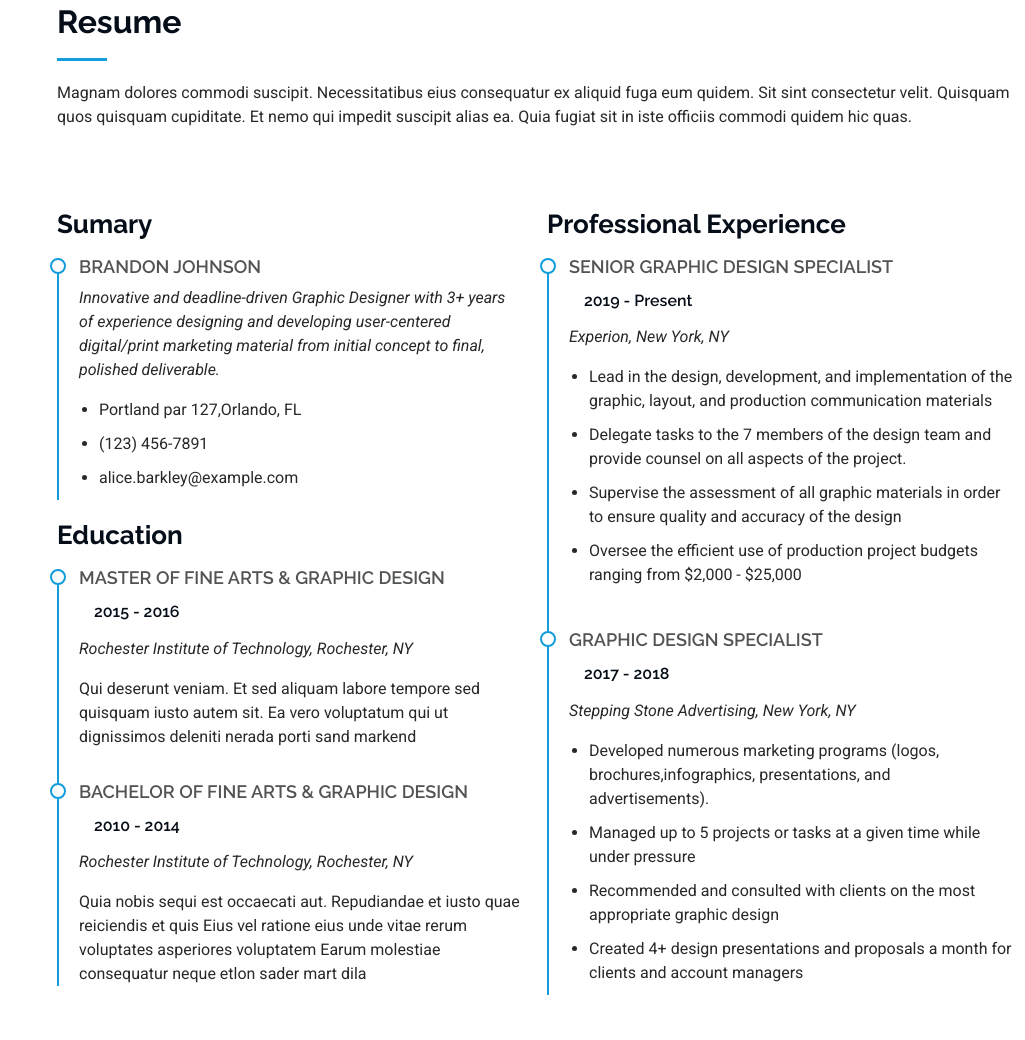
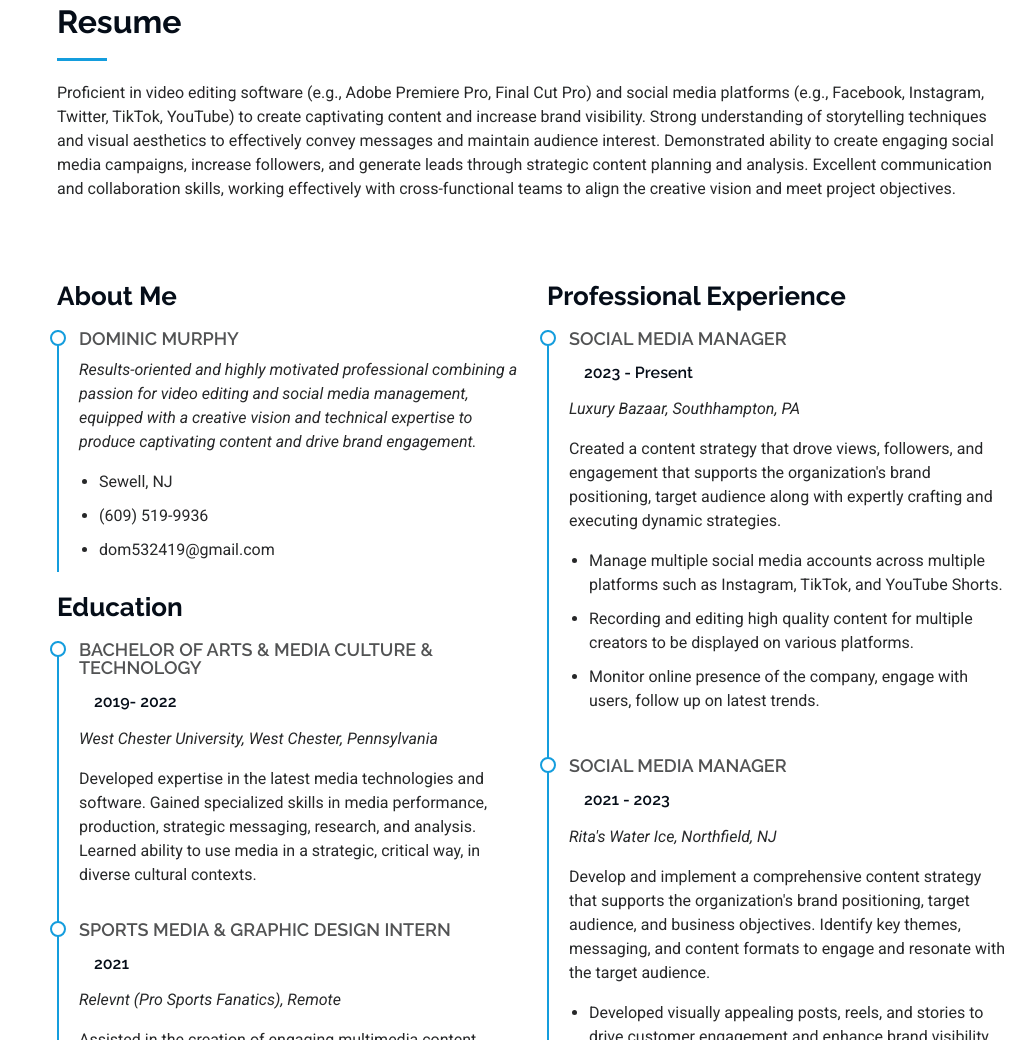
Before and after one commit to pythcon/DomsWebsite, a plain HTML site: page index.html in a window 1280 px wide. Shown: the part 2398-3438 px from the top of the page, without its empty margins (255-1280 px from the left). Drawn offline with Linux system fonts and the light colour scheme.

Commit message:
ADDED: resume

```diff
--- a/index.html
+++ b/index.html
@@ -109,7 +109,7 @@
       <!-- Section Title -->
       <div class="container section-title" data-aos="fade-up">
         <h2>About</h2>
-        <p>Magnam dolores commodi suscipit. Necessitatibus eius consequatur ex aliquid fuga eum quidem. Sit sint consectetur velit. Quisquam quos quisquam cupiditate. Et nemo qui impedit suscipit alias ea. Quia fugiat sit in iste officiis commodi quidem hic quas.</p>
+        <p>Results-oriented and highly motivated professional combining a passion for video editing and social media management, equipped with a creative vision and technical expertise to produce captivating content and drive brand engagement.</p>
       </div><!-- End Section Title -->
 
       <div class="container" data-aos="fade-up" data-aos-delay="100">
@@ -273,7 +273,7 @@
       <!-- Section Title -->
       <div class="container section-title" data-aos="fade-up">
         <h2>Resume</h2>
-        <p>Magnam dolores commodi suscipit. Necessitatibus eius consequatur ex aliquid fuga eum quidem. Sit sint consectetur velit. Quisquam quos quisquam cupiditate. Et nemo qui impedit suscipit alias ea. Quia fugiat sit in iste officiis commodi quidem hic quas.</p>
+        <p>Proficient in video editing software (e.g., Adobe Premiere Pro, Final Cut Pro) and social media platforms (e.g., Facebook, Instagram, Twitter, TikTok, YouTube) to create captivating content and increase brand visibility. Strong understanding of storytelling techniques and visual aesthetics to effectively convey messages and maintain audience interest. Demonstrated ability to create engaging social media campaigns, increase followers, and generate leads through strategic content planning and analysis. Excellent communication and collaboration skills, working effectively with cross-functional teams to align the creative vision and meet project objectives.</p>
       </div><!-- End Section Title -->
 
       <div class="container">
@@ -281,31 +281,36 @@
         <div class="row">
 
           <div class="col-lg-6" data-aos="fade-up" data-aos-delay="100">
-            <h3 class="resume-title">Sumary</h3>
+            <h3 class="resume-title">About Me</h3>
 
             <div class="resume-item pb-0">
-              <h4>Brandon Johnson</h4>
-              <p><em>Innovative and deadline-driven Graphic Designer with 3+ years of experience designing and developing user-centered digital/print marketing material from initial concept to final, polished deliverable.</em></p>
+              <h4>Dominic Murphy</h4>
+              <p><em>Results-oriented and highly motivated professional combining a passion for video editing and social media management, equipped with a creative vision and technical expertise to produce captivating content and drive brand engagement.</em></p>
               <ul>
-                <li>Portland par 127,Orlando, FL</li>
-                <li>(123) 456-7891</li>
-                <li>alice.barkley@example.com</li>
+                <li>Sewell, NJ</li>
+                <li>(609) 519-9936</li>
+                <li>dom532419@gmail.com</li>
               </ul>
             </div><!-- Edn Resume Item -->
 
             <h3 class="resume-title">Education</h3>
             <div class="resume-item">
-              <h4>Master of Fine Arts &amp; Graphic Design</h4>
-              <h5>2015 - 2016</h5>
-              <p><em>Rochester Institute of Technology, Rochester, NY</em></p>
-              <p>Qui deserunt veniam. Et sed aliquam labore tempore sed quisquam iusto autem sit. Ea vero voluptatum qui ut dignissimos deleniti nerada porti sand markend</p>
+              <h4>Bachelor of Arts &amp; Media Culture & Technology</h4>
+              <h5>2019- 2022</h5>
+              <p><em>West Chester University, West Chester, Pennsylvania</em></p>
+              <p>Developed expertise in the latest media technologies and software. Gained specialized skills in media performance, production, strategic messaging, research, and analysis. Learned ability to use media in a strategic, critical way, in diverse cultural contexts.</p>
             </div><!-- Edn Resume Item -->
 
             <div class="resume-item">
-              <h4>Bachelor of Fine Arts &amp; Graphic Design</h4>
-              <h5>2010 - 2014</h5>
-              <p><em>Rochester Institute of Technology, Rochester, NY</em></p>
-              <p>Quia nobis sequi est occaecati aut. Repudiandae et iusto quae reiciendis et quis Eius vel ratione eius unde vitae rerum voluptates asperiores voluptatem Earum molestiae consequatur neque etlon sader mart dila</p>
+              <h4>Sports Media & Graphic Design Intern</h4>
+              <h5>2021</h5>
+              <p><em>Relevnt (Pro Sports Fanatics), Remote</em></p>
+              <p>Assisted in the creation of engaging multimedia content, including graphics, videos, animations, and infographics for various sports- related projects and campaigns.</p>
+              <ul>
+                <li>Authored compelling sports-related articles, successfully captivating and maintaining fan interest.</li>
+                <li>Managed and curated daily content on company's Twitter account, resulting in a consistent and engaging social media presence.</li>
+                <li>Pioneered the creation of various projects on social media platforms, fostering active follower engagement and continued utilization of designed projects within the application.</li>
+              </ul>
             </div><!-- Edn Resume Item -->
 
           </div>
@@ -313,26 +318,26 @@
           <div class="col-lg-6" data-aos="fade-up" data-aos-delay="200">
             <h3 class="resume-title">Professional Experience</h3>
             <div class="resume-item">
-              <h4>Senior graphic design specialist</h4>
-              <h5>2019 - Present</h5>
-              <p><em>Experion, New York, NY </em></p>
+              <h4>Social Media Manager</h4>
+              <h5>2023 - Present</h5>
+              <p><em>Luxury Bazaar, Southhampton, PA</em></p>
+              <p>Created a content strategy that drove views, followers, and engagement that supports the organization's brand positioning, target audience along with expertly crafting and executing dynamic strategies.</p>
               <ul>
-                <li>Lead in the design, development, and implementation of the graphic, layout, and production communication materials</li>
-                <li>Delegate tasks to the 7 members of the design team and provide counsel on all aspects of the project. </li>
-                <li>Supervise the assessment of all graphic materials in order to ensure quality and accuracy of the design</li>
-                <li>Oversee the efficient use of production project budgets ranging from $2,000 - $25,000</li>
+                <li>Manage multiple social media accounts across multiple platforms such as Instagram, TikTok, and YouTube Shorts.</li>
+                <li>Recording and editing high quality content for multiple creators to be displayed on various platforms.</li>
+                <li>Monitor online presence of the company, engage with users, follow up on latest trends.</li>
               </ul>
             </div><!-- Edn Resume Item -->
 
             <div class="resume-item">
-              <h4>Graphic design specialist</h4>
-              <h5>2017 - 2018</h5>
-              <p><em>Stepping Stone Advertising, New York, NY</em></p>
+              <h4>Social Media Manager</h4>
+              <h5>2021 - 2023</h5>
+              <p><em>Rita's Water Ice, Northfield, NJ</em></p>
+              <p>Develop and implement a comprehensive content strategy that supports the organization's brand positioning, target audience, and business objectives. Identify key themes, messaging, and content formats to engage and resonate with the target audience.</p>
               <ul>
-                <li>Developed numerous marketing programs (logos, brochures,infographics, presentations, and advertisements).</li>
-                <li>Managed up to 5 projects or tasks at a given time while under pressure</li>
-                <li>Recommended and consulted with clients on the most appropriate graphic design</li>
-                <li>Created 4+ design presentations and proposals a month for clients and account managers</li>
+                <li>Developed visually appealing posts, reels, and stories to drive customer engagement and enhance brand visibility.</li>
+                <li>Spearheaded comprehensive digital marketing strategies and successfully managed the company's overall online presence.</li>
+                <li>Created high-quality content across various social media platforms, reaching and connecting with a broader audience base.</li>
               </ul>
             </div><!-- Edn Resume Item -->
 
```
